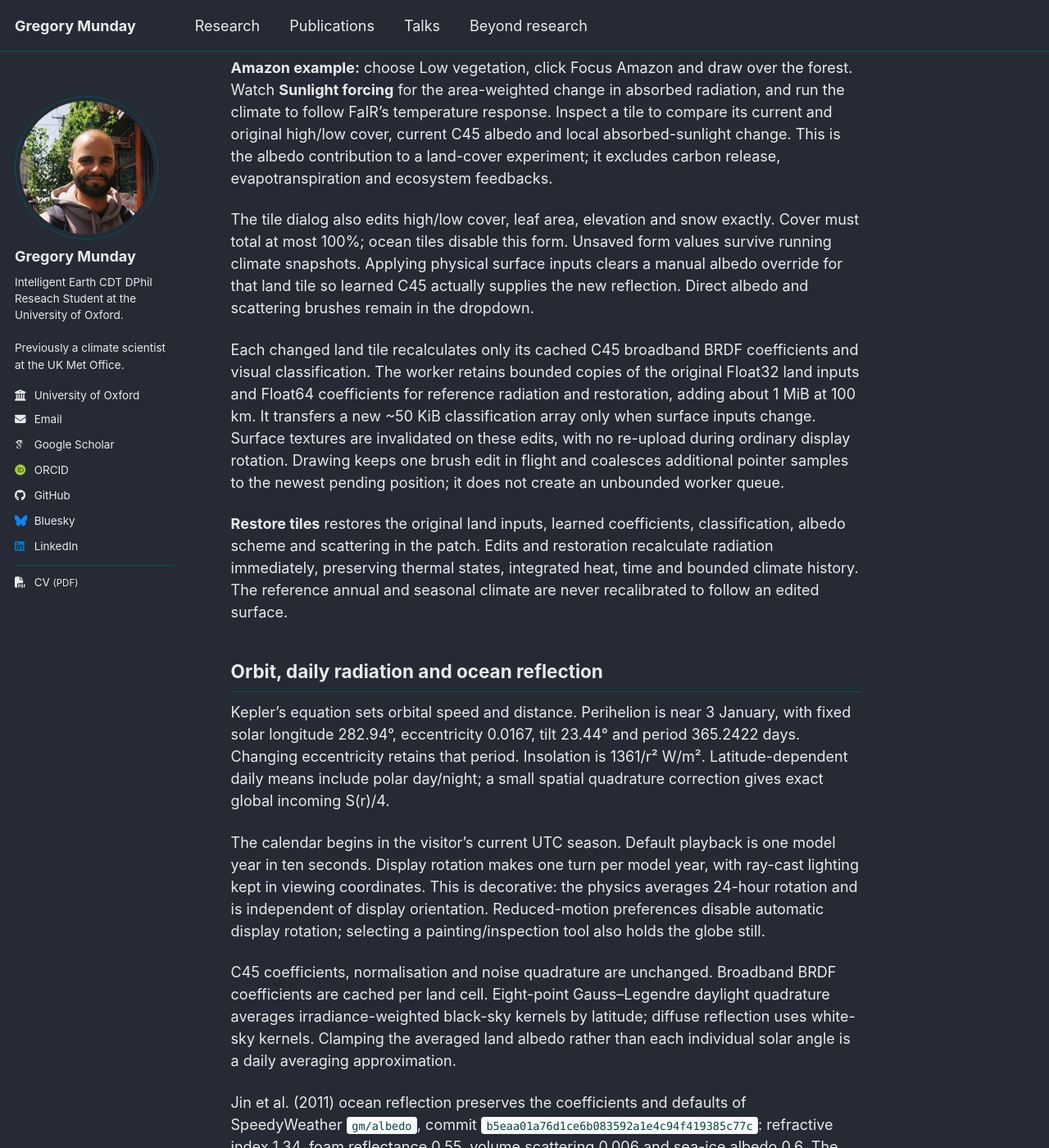
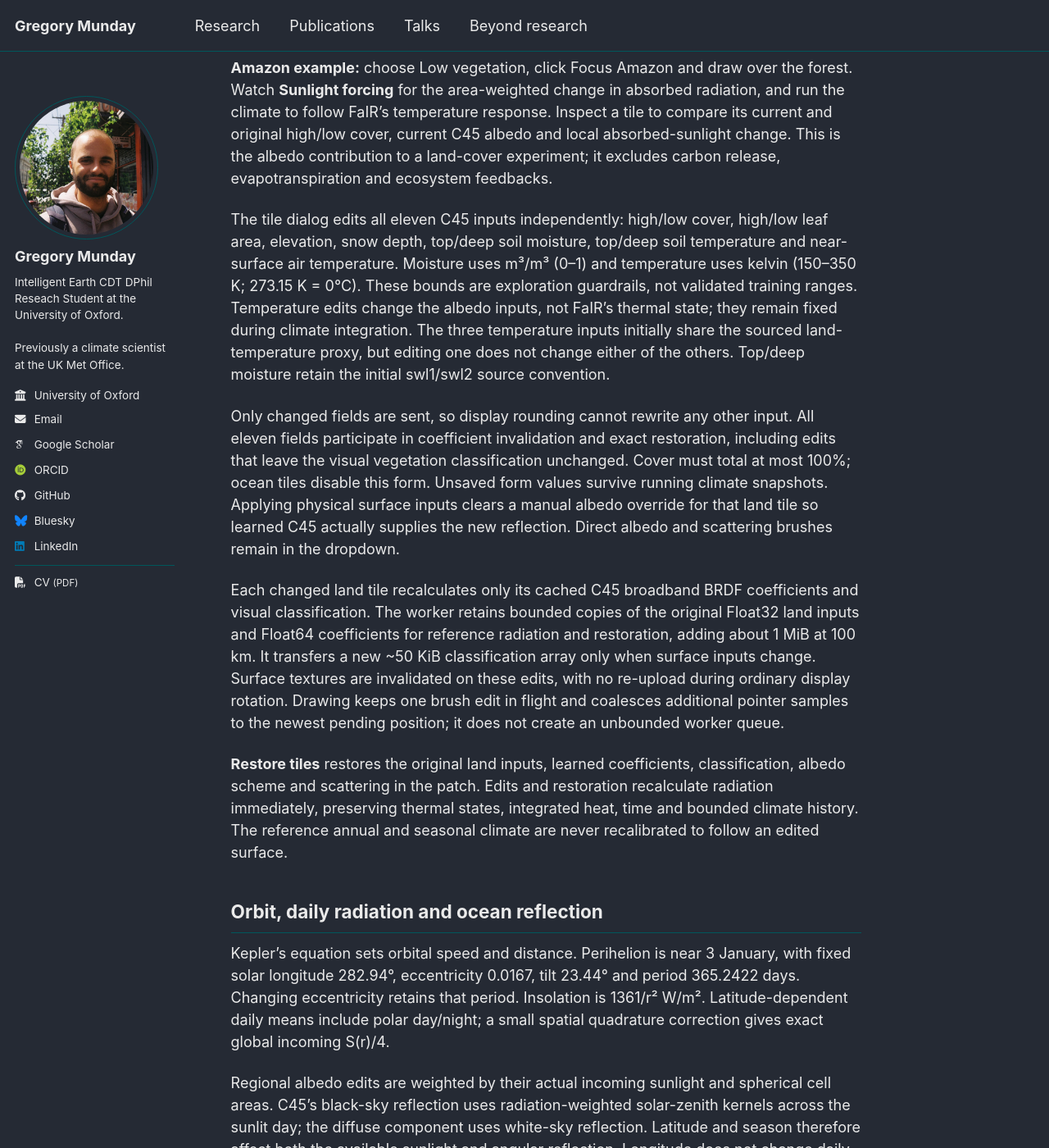
Before and after one commit to gregrmunday/gregrmunday.github.io, a Jekyll site: the page built from scripts/REFLECT.md, in a window 1280 px wide and 1400 px high, scrolled down 2989 px. Shown: the whole window at 82% size. Built offline with Jekyll 4.4.1, drawn with Linux system fonts in a browser that asks for light colours; some web fonts are replaced; our own code applies the rules of GitHub Pages for plain Markdown files; a script bundle is joined from its source files by our own code; library files that are not in the unit come from our copies; some of the changed text lies outside the part shown.

Commit message:
Expose all eleven C45 land albedo inputs

```diff
--- a/assets/css/reflect-globe.css
+++ b/assets/css/reflect-globe.css
@@ -15,6 +15,7 @@
 #land-editor:disabled{opacity:.5}
 .land-fields{display:grid;grid-template-columns:repeat(3,minmax(0,1fr));gap:4px 12px;margin-bottom:10px}
 #land-editor-note{display:block;margin:6px 0 0}
+.land-input-heading{font-size:12px;font-weight:500;color:var(--accent);margin:12px 0 6px}
 .planet-app .science-content{grid-template-columns:repeat(2,minmax(0,1fr))}
 @media(max-width:760px){.planet-app .controls .brush-grid{grid-template-columns:repeat(2,1fr)}.land-fields{grid-template-columns:repeat(2,minmax(0,1fr))}.planet-app .science-content{grid-template-columns:1fr}}
 
--- a/scripts/REFLECT.md
+++ b/scripts/REFLECT.md
@@ -110,7 +110,19 @@ tile to compare its current and original high/low cover, current C45 albedo and
 local absorbed-sunlight change. This is the albedo contribution to a land-cover
 experiment; it excludes carbon release, evapotranspiration and ecosystem feedbacks.
 
-The tile dialog also edits high/low cover, leaf area, elevation and snow exactly.
+The tile dialog edits all eleven C45 inputs independently: high/low cover,
+high/low leaf area, elevation, snow depth, top/deep soil moisture, top/deep soil
+temperature and near-surface air temperature. Moisture uses m³/m³ (0–1) and
+temperature uses kelvin (150–350 K; 273.15 K = 0°C). These bounds are exploration
+guardrails, not validated training ranges. Temperature edits change the albedo
+inputs, not FaIR's thermal state; they remain fixed during climate integration.
+The three temperature inputs initially share the sourced land-temperature proxy,
+but editing one does not change either of the others. Top/deep moisture retain
+the initial swl1/swl2 source convention.
+
+Only changed fields are sent, so display rounding cannot rewrite any other input.
+All eleven fields participate in coefficient invalidation and exact restoration,
+including edits that leave the visual vegetation classification unchanged.
 Cover must total at most 100%; ocean tiles disable this form. Unsaved form values
 survive running climate snapshots. Applying physical surface inputs clears a
 manual albedo override for that land tile so learned C45 actually supplies the
@@ -138,6 +150,16 @@ with fixed solar longitude 282.94°, eccentricity 0.0167, tilt 23.44° and perio
 365.2422 days. Changing eccentricity retains that period. Insolation is 1361/r²
 W/m². Latitude-dependent daily means include polar day/night; a small spatial
 quadrature correction gives exact global incoming S(r)/4.
+
+Regional albedo edits are weighted by their actual incoming sunlight and spherical
+cell areas. C45's black-sky reflection uses radiation-weighted solar-zenith kernels
+across the sunlit day; the diffuse component uses white-sky reflection. Latitude
+and season therefore affect both the available sunlight and angular reflection.
+Longitude does not change daily solar geometry at a given latitude, but sourced
+land inputs and spatial scattering vary with longitude. The visible annual globe
+rotation does not set physical irradiance. A regional forcing comparison is
+meaningful; the approximate regional temperature map is not a resolved circulation
+or geographically calibrated climate-impact model.
 
 The calendar begins in the visitor's current UTC season. Default playback is
 one model year in ten seconds. Display rotation makes one turn per model year,
```
Also changed, not shown: _pages/reflect.html (+12 -3 lines), assets/js/reflect/AGENTS.md (+7 -2 lines), assets/js/reflect/globe-app.mjs (+6 -6 lines), assets/js/reflect/globe-model.mjs (+12 -5 lines), scripts/REFLECT_NEXT.md (+11 -3 lines).
